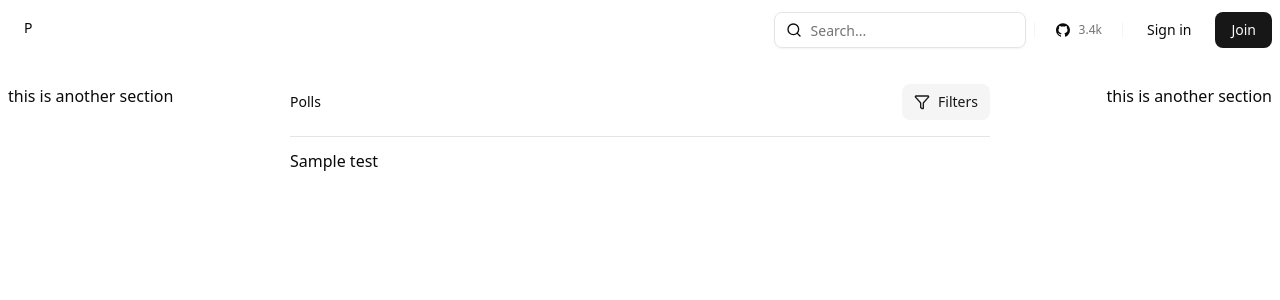
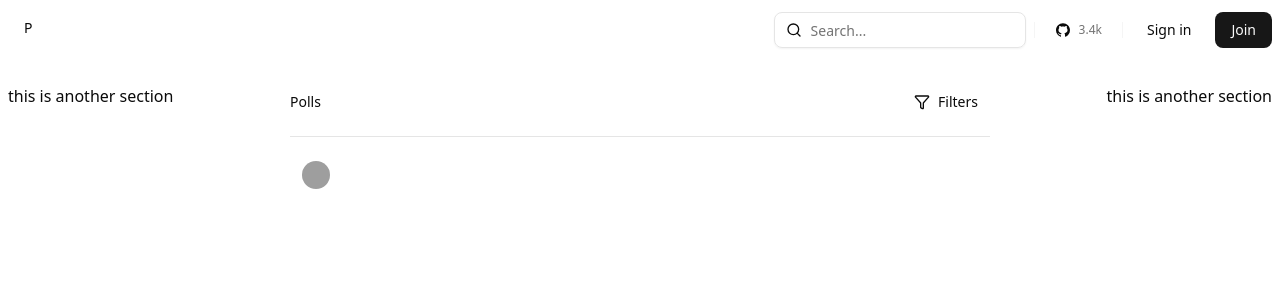
Before and after one commit to pollnion/pollnion-client, a Next.js app: page / in a window 1280 px wide. Shown: the top 300 px of the page. Built offline with nearby package versions, Linux system fonts and the light colour scheme; grey boxes are pictures that could not be loaded.

Commit message:
feat: add avatar components and update feed UI
Introduces reusable avatar components (BaseAvatar and UI Avatar) and integrates BaseAvatar into FeedCard. Also updates FeedFilters to use the 'ghost' button variant for filter actions.

```diff
--- /dev/null
+++ b/components/base/avatars/base-avatar.tsx
@@ -0,0 +1,18 @@
+import React from 'react'
+import {Avatar, AvatarFallback, AvatarImage} from '@/components/ui/avatar'
+
+const DEFAULT_LINK = 'https://github.com/shadcn.png'
+
+const BaseAvatar: React.FC<{src?: string; alt?: string}> = ({
+  src = DEFAULT_LINK,
+  alt = 'sample',
+}) => {
+  return (
+    <Avatar className="h-7 w-7">
+      <AvatarImage src={src} />
+      <AvatarFallback>{alt}</AvatarFallback>
+    </Avatar>
+  )
+}
+
+export default BaseAvatar
--- /dev/null
+++ b/components/ui/avatar.tsx
@@ -0,0 +1,53 @@
+'use client'
+
+import * as React from 'react'
+import * as AvatarPrimitive from '@radix-ui/react-avatar'
+
+import {cn} from '@/lib/utils'
+
+function Avatar({
+  className,
+  ...props
+}: React.ComponentProps<typeof AvatarPrimitive.Root>) {
+  return (
+    <AvatarPrimitive.Root
+      data-slot="avatar"
+      className={cn(
+        'relative flex size-8 shrink-0 overflow-hidden rounded-full',
+        className
+      )}
+      {...props}
+    />
+  )
+}
+
+function AvatarImage({
+  className,
+  ...props
+}: React.ComponentProps<typeof AvatarPrimitive.Image>) {
+  return (
+    <AvatarPrimitive.Image
+      data-slot="avatar-image"
+      className={cn('aspect-square size-full', className)}
+      {...props}
+    />
+  )
+}
+
+function AvatarFallback({
+  className,
+  ...props
+}: React.ComponentProps<typeof AvatarPrimitive.Fallback>) {
+  return (
+    <AvatarPrimitive.Fallback
+      data-slot="avatar-fallback"
+      className={cn(
+        'bg-muted flex size-full items-center justify-center rounded-full',
+        className
+      )}
+      {...props}
+    />
+  )
+}
+
+export {Avatar, AvatarImage, AvatarFallback}
--- a/modules/feed/feed-card.tsx
+++ b/modules/feed/feed-card.tsx
@@ -1,5 +1,11 @@
+import BaseAvatar from '@/components/base/avatars/base-avatar'
+
 const FeedCard = () => {
-  return <div>Sample test</div>
+  return (
+    <div className="p-3 rounded-sm">
+      <BaseAvatar />
+    </div>
+  )
 }
 
 export default FeedCard
--- a/modules/feed/feed-filters.tsx
+++ b/modules/feed/feed-filters.tsx
@@ -7,7 +7,7 @@ const FeedFilters = () => {
   return (
     <div className="flex items-center justify-between">
       <TypographyMuted className="text-bg">Polls</TypographyMuted>
-      <BaseButton variant="secondary" icon={Funnel}>
+      <BaseButton variant="ghost" icon={Funnel}>
         Filters
       </BaseButton>
     </div>
```
